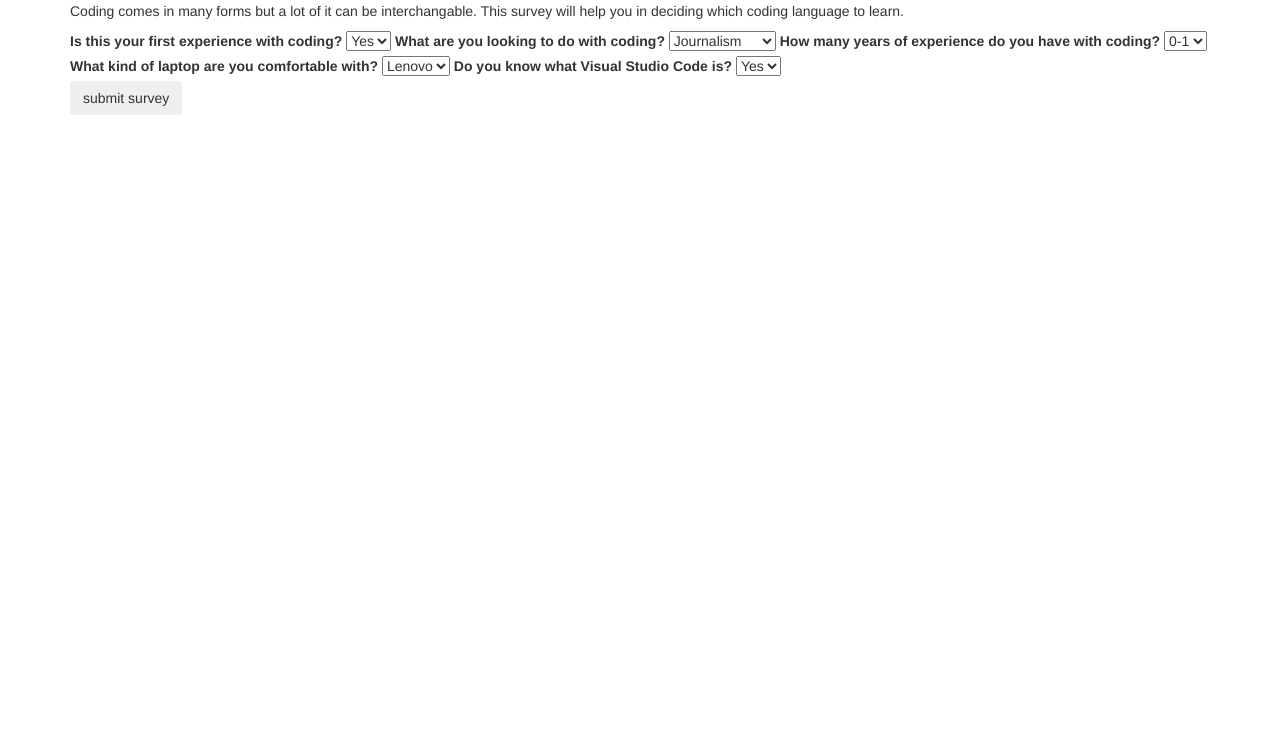
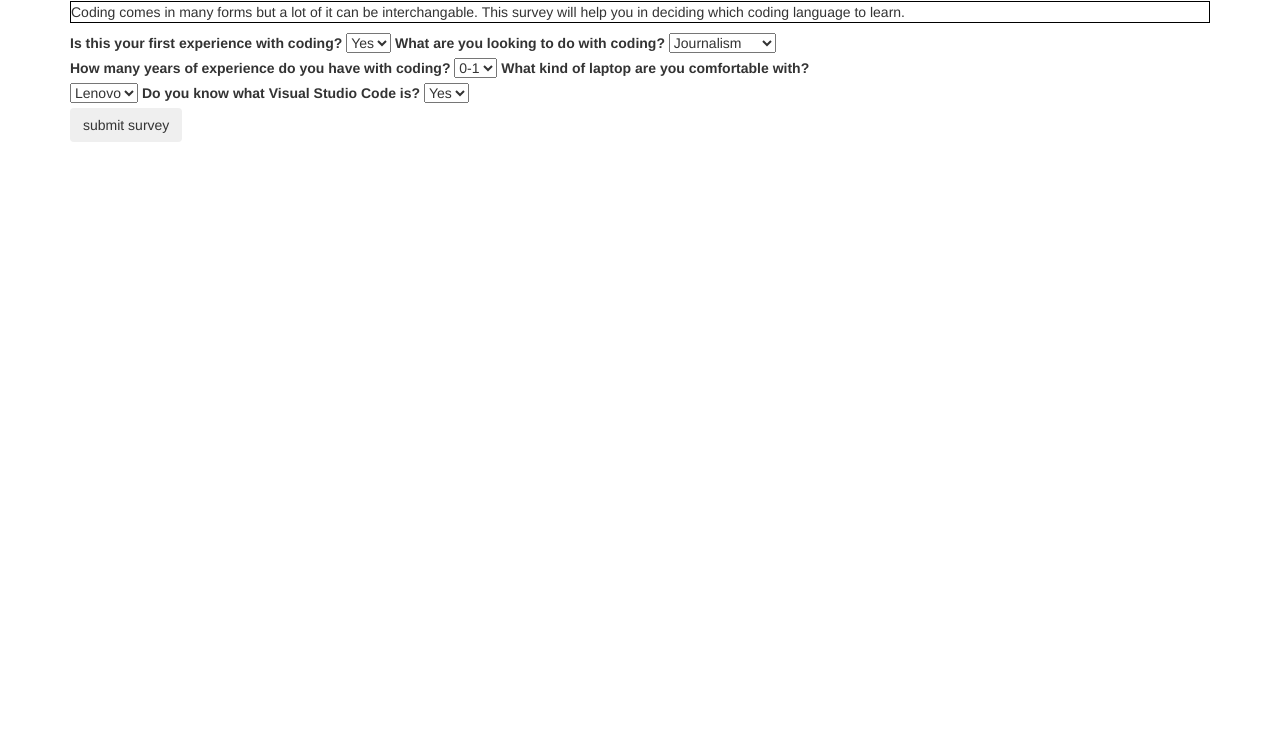
Before and after one commit to AndrewMMickel/Programming-Language-Suggester, a plain HTML site: page index.html in a window 1280 px wide. Shown: the part 69-800 px from the top of the page. Drawn offline with Linux system fonts and the light colour scheme.

Commit message:
added borders for clarity + updated README

```diff
--- a/css/styles.css
+++ b/css/styles.css
@@ -9,3 +9,7 @@
 .survey {
     float: left;
 }
+
+p {
+    border: 1px solid black;
+}
--- a/index.html
+++ b/index.html
@@ -13,6 +13,8 @@
       <p>Coding comes in many forms but a lot of it can be interchangable. This survey will help you in deciding which coding language to learn.</p>
 
         <form id="survey">
+            <div class="row">
+                <div class="col-md-8">
                     <label for="Q1">Is this your first experience with coding?</label>
                     <select id="Q1">
                         <option value= "Yes">Yes</option>
@@ -46,6 +48,8 @@
                     </select>
 
                     <button type="submit" class="btn">submit survey</button>
+                </div>
+            </div>
         </form>
 
       <div id="result">
```
Also changed, not shown: 1 other file. Lines whose indentation alone changed are shown as unchanged.
